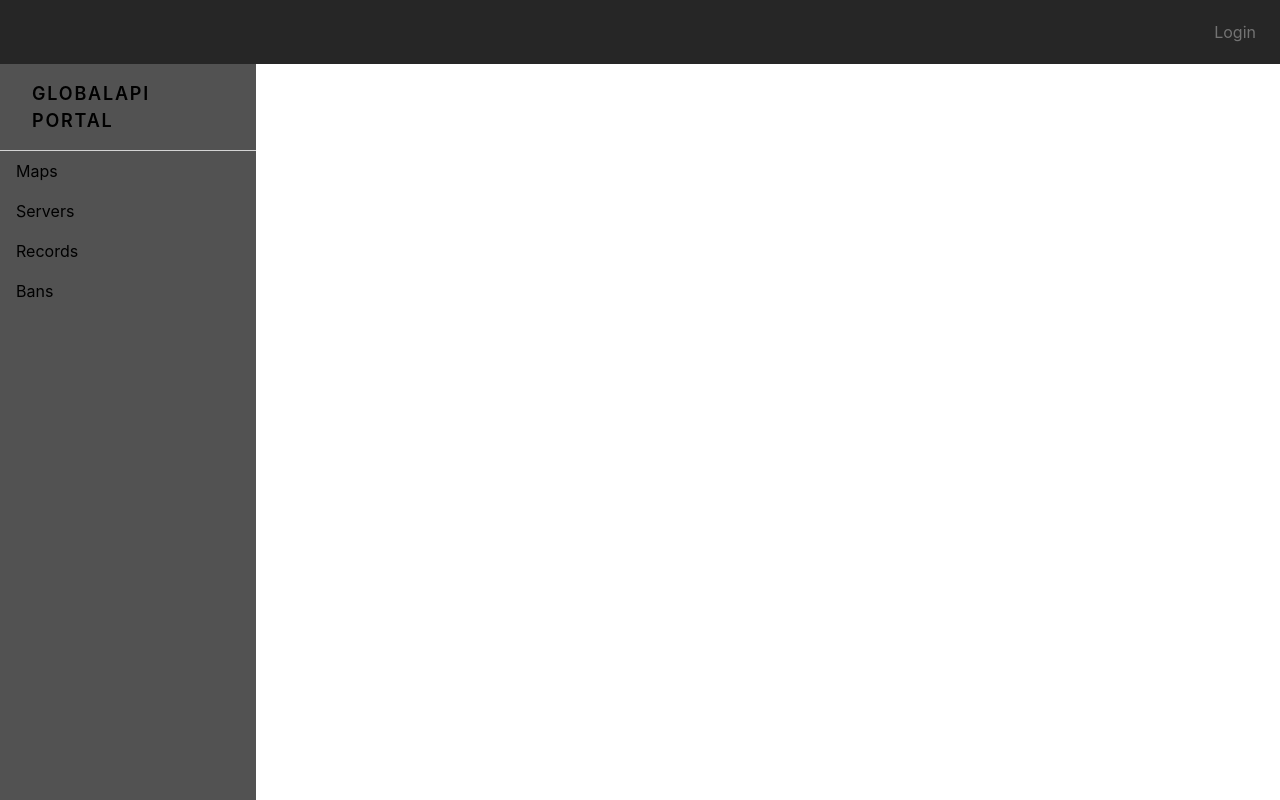
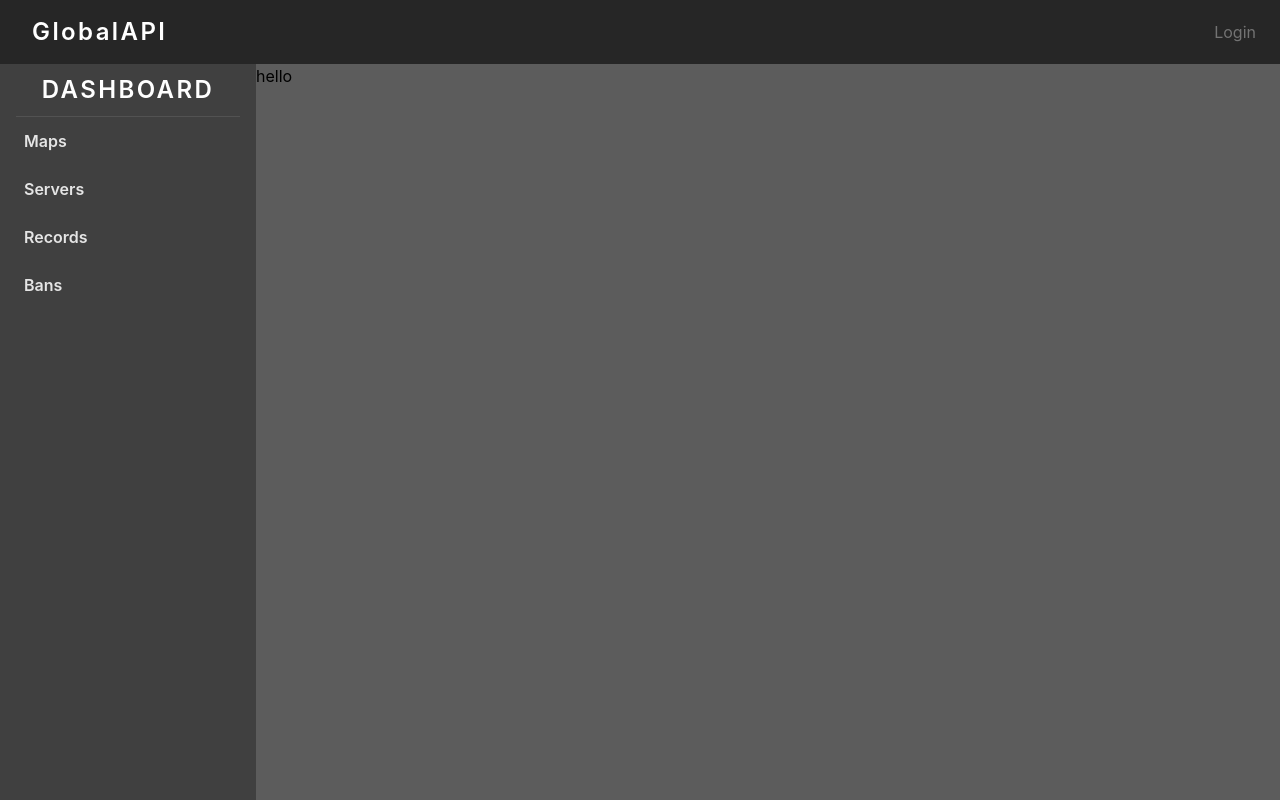
Before and after one commit to DevRuto/globalapi-portal-v3, a Nuxt app: page /dashboard in a window 1280 px wide. Built offline with nearby package versions, Linux system fonts and the light colour scheme.

Commit message:
Update layout

```diff
--- a/components/Navbar.vue
+++ b/components/Navbar.vue
@@ -1,9 +1,10 @@
 <template>
-  <nav class="flex fixed w-full items-center justify-between bg-gray-800 text-white h-16 px-6 z-40">
+  <nav class="flex items-center justify-between h-16 px-6 z-40 bg-gray-800 text-white">
     <div class="flex items-center">
       <button type="button" class="lg:hidden block text-gray-500 hover:text-white focus:text-white focus:outline-none" @click="$emit('sidebar-toggle')">
         <Hamburger v-model="value" />
       </button>
+      <span class="text-white text-2xl font-semibold tracking-widest pl-2 mx-auto">GlobalAPI</span>
     </div>
     <div class="flex items-center">
       <button type="button" class="block text-gray-500 hover:text-white focus:text-white focus:outline-none">
--- a/components/Sidebar.vue
+++ b/components/Sidebar.vue
@@ -1,18 +1,15 @@
 <template>
   <aside
-    class="flex flex-col flex-shrink-0 transform top-0 left-0 w-64 bg-gray-600 absolute h-full overflow-auto ease-in-out transition-all duration-200"
+    class="flex flex-col transform bg-gray-700 w-64 ease-in-out transition-all duration-200"
     :class="value ? 'lg:translate-x-0' : 'lg:translate-x-0 -translate-x-full'"
   >
-    <div class="h-16" />
-    <div class="flex flex-row items-center justify-between flex-shrink-0 px-8 py-4">
-      <span class="text-lg font-semibold tracking-widest uppercase">GlobalAPI Portal</span>
-    </div>
-    <hr>
+    <p class="flex flex-row flex-shrink-0 text-2xl font-semibold tracking-widest uppercase text-white px-4 py-2 mx-auto">Dashboard</p>
+    <hr class="mx-4 border-gray-600">
     <nav class="flex-grow block pb-0 overflow-y-auto">
       <n-link
         v-for="nav of navItems"
         :key="nav.name"
-        class="block px-4 py-2 hover:bg-red-600"
+        class="block pl-6 py-3 text-gray-200 font-semibold text-md antialiased transition duration-300 hover:bg-gray-600"
         :to="nav.path"
       >
         {{ nav.name }}
--- a/layouts/default.vue
+++ b/layouts/default.vue
@@ -1,9 +1,11 @@
 <template>
-  <div>
+  <div class="flex flex-col min-h-screen">
     <Navbar v-model="isOpen" @sidebar-toggle="isOpen = !isOpen" />
-    <Sidebar v-model="isOpen" />
-    <div class="lg:container lg:mx-auto">
-      <Nuxt />
+    <div class="flex flex-grow">
+      <Sidebar v-model="isOpen" />
+      <div class="flex-grow">
+        <Nuxt />
+      </div>
     </div>
   </div>
 </template>
@@ -42,4 +44,8 @@ html {
   -webkit-font-smoothing: antialiased;
   box-sizing: border-box;
 }
+
+body {
+  background-color: rgb(92, 92, 92);
+}
 </style>
```
